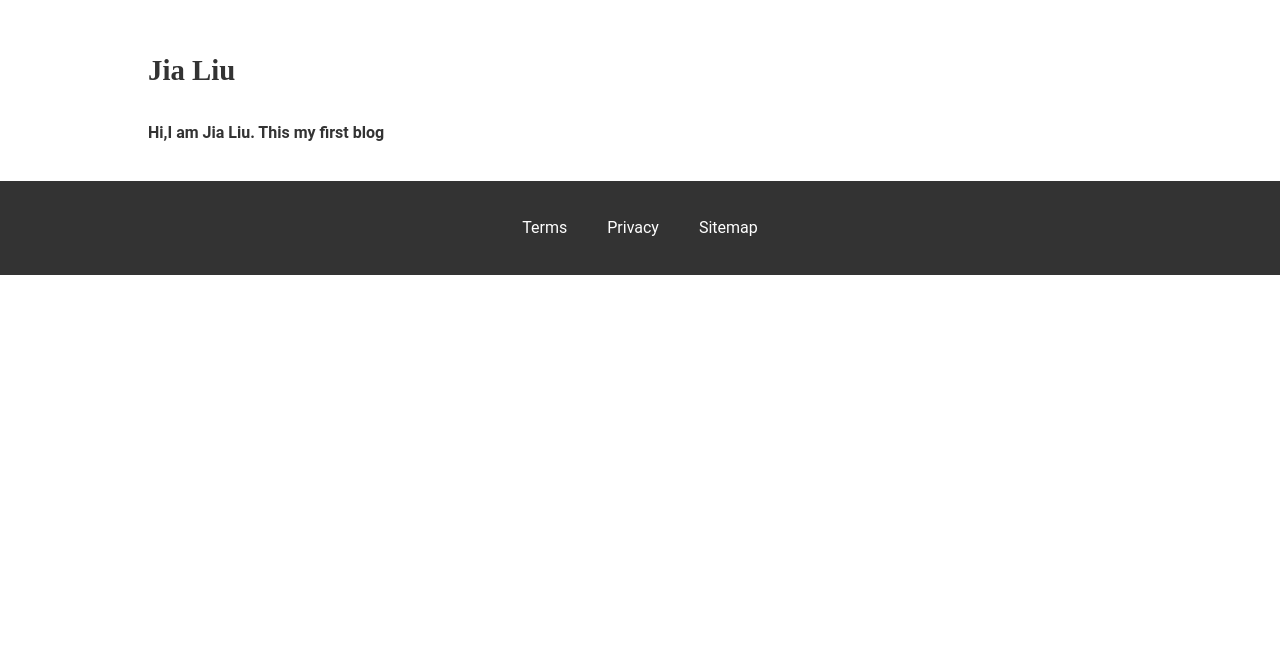
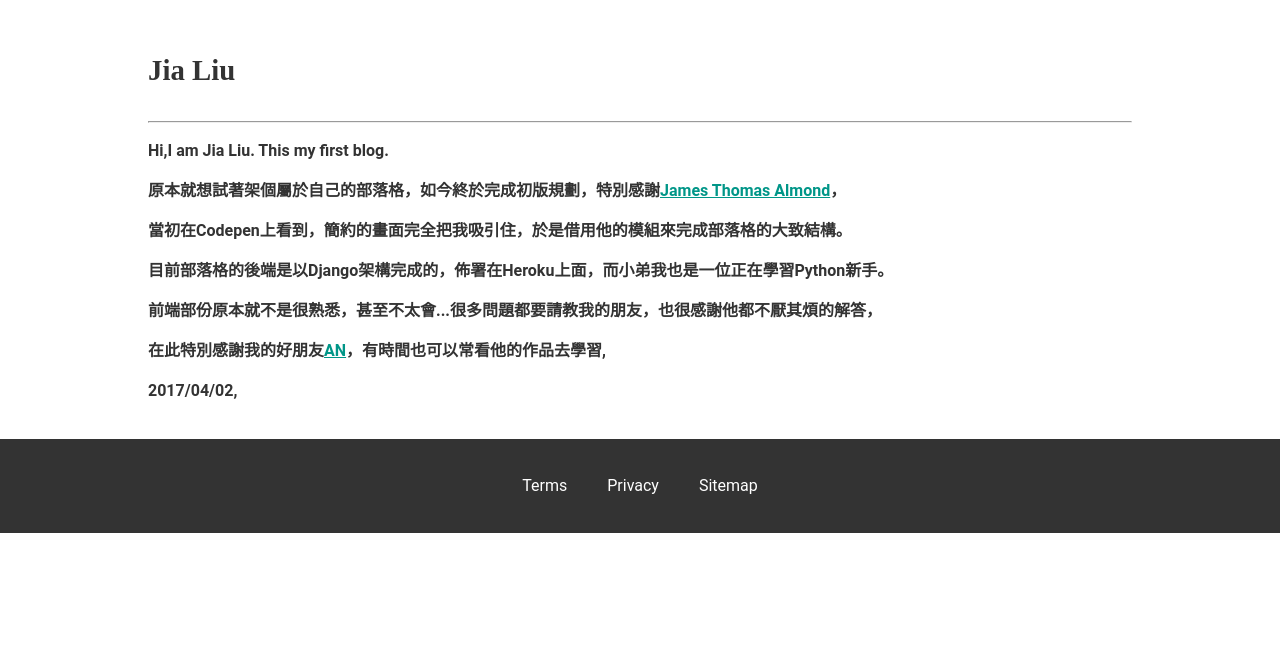
Before and after one commit to AijuiL/pblog, a Django app: page /about/ in a window 1280 px wide. Shown: the part 159-824 px from the top of the page. Run offline with Django 3.2, Linux system fonts and the light colour scheme; some libraries are stand-ins or nearby versions.

Commit message:
add content for about

```diff
--- a/templates/about.html
+++ b/templates/about.html
@@ -4,7 +4,26 @@
 {% block title %} Jia的隨手小記-關於我 {% endblock %}
 {% block headmessage %}
     <h3 style='font-family:微軟正黑體;'>Jia Liu</h3>
+<hr>
 {% endblock %}
 {% block content %}
-Hi,I am Jia Liu. This my first blog
+Hi,I am Jia Liu. This my first blog.
+<p>
+    原本就想試著架個屬於自己的部落格，如今終於完成初版規劃，特別感謝<a href="http://codepen.io/jamestalmond/pen/vLoweP">James Thomas Almond</a>，
+</p>
+<p>
+    當初在Codepen上看到，簡約的畫面完全把我吸引住，於是借用他的模組來完成部落格的大致結構。
+</p>
+<p>
+    目前部落格的後端是以Django架構完成的，佈署在Heroku上面，而小弟我也是一位正在學習Python新手。
+</p>
+<p>
+    前端部份原本就不是很熟悉，甚至不太會...很多問題都要請教我的朋友，也很感謝他都不厭其煩的解答，
+</p>
+<p>
+    在此特別感謝我的好朋友<a href="https://codepen.io/LiuAnBoy/">AN</a>，有時間也可以常看他的作品去學習,
+</p>
+<p>
+    2017/04/02,
+</p>
 {% endblock %}
```
